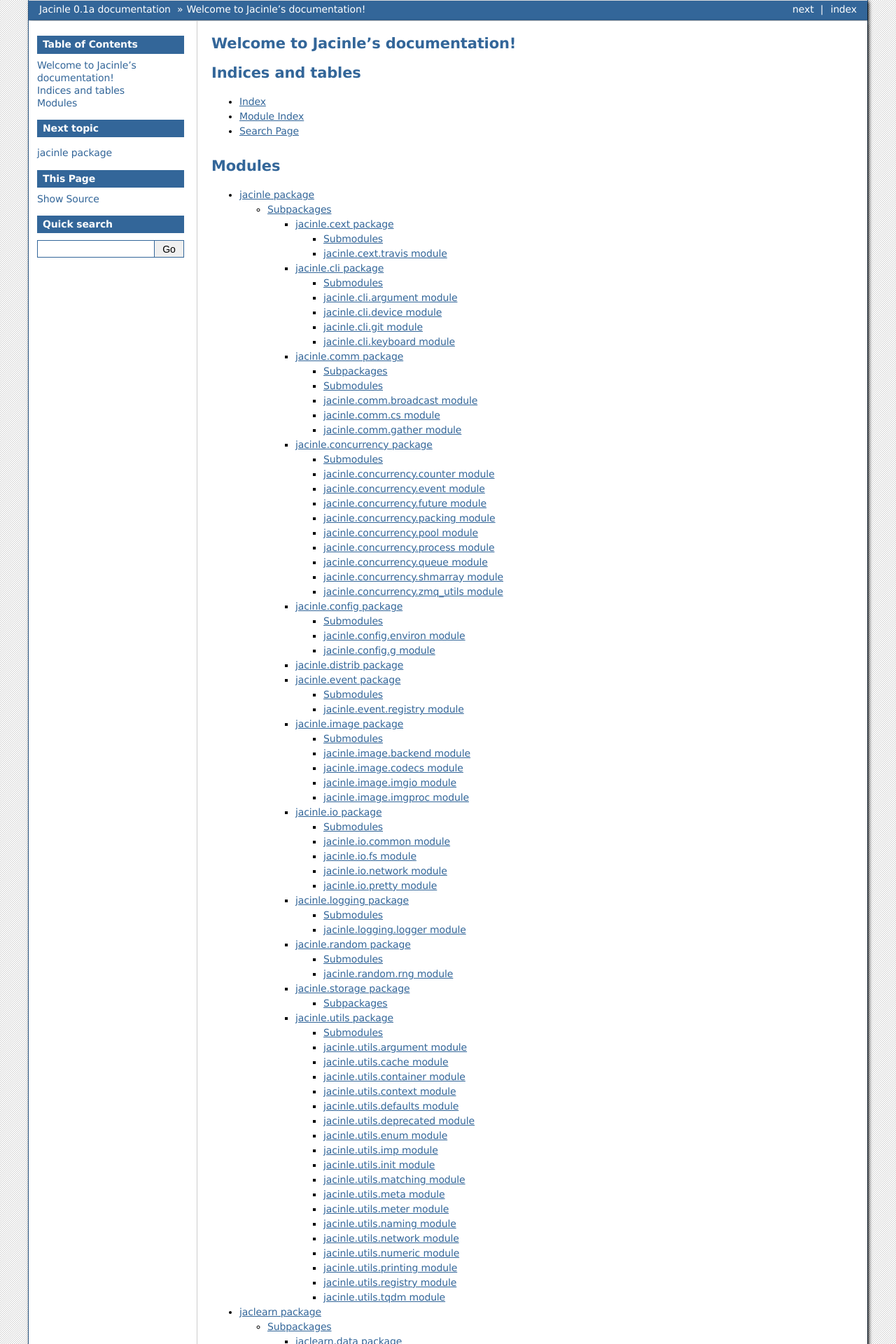
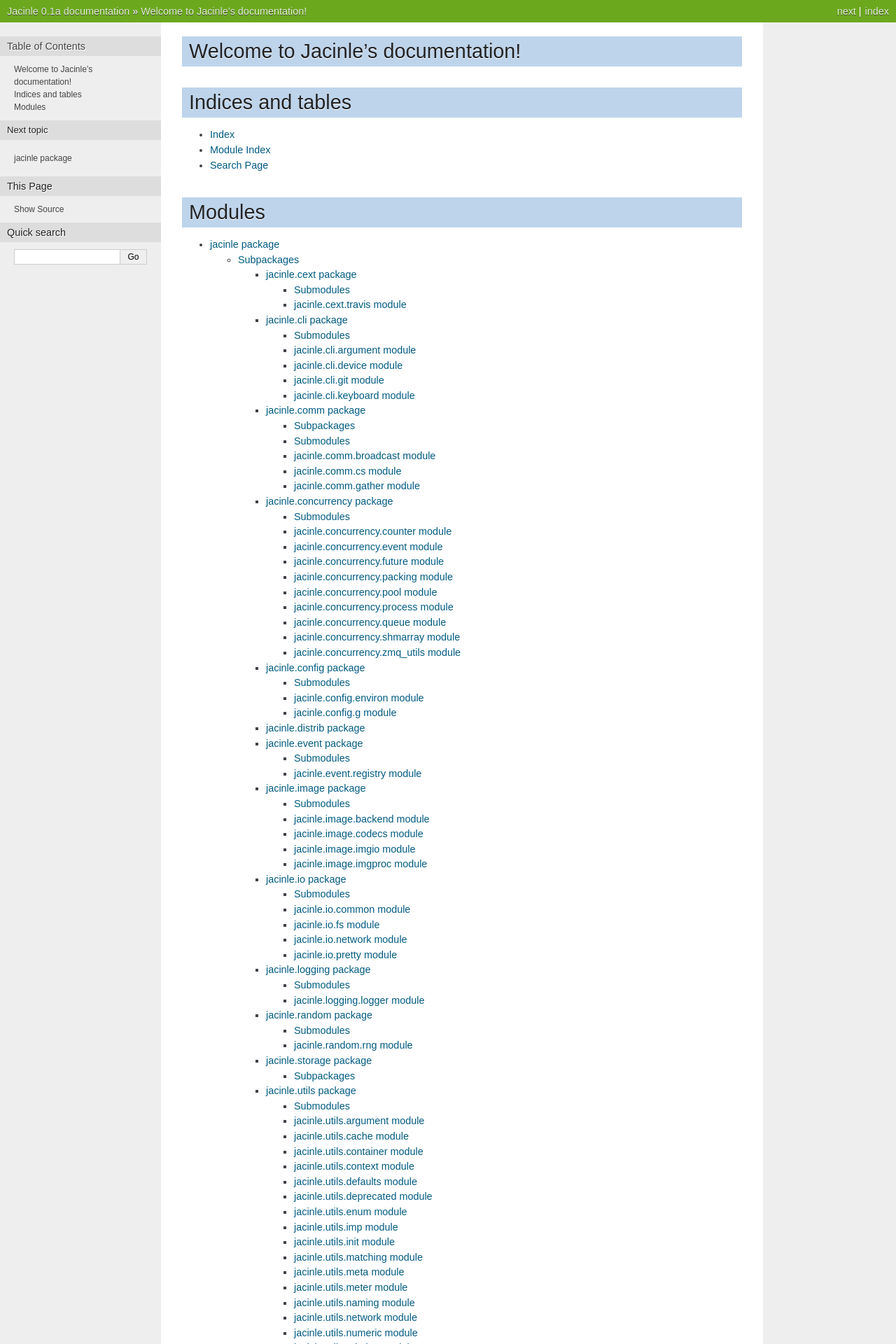
Before and after one commit to enthusiastdev121/Jacinle, a Sphinx documentation site: the page built from docs/source/index.rst, in a window 1280 px wide. Shown: the top 1920 px of the page at 70% size. Built offline with Sphinx 7.4.7, drawn with Linux system fonts in a browser that asks for light colours.

Commit message:
[rtd] i just wanna try

```diff
--- a/docs/source/conf.py
+++ b/docs/source/conf.py
@@ -87,7 +87,7 @@ todo_include_todos = False
 # The theme to use for HTML and HTML Help pages.  See the documentation for
 # a list of builtin themes.
 #
-html_theme = 'bizstyle'
+html_theme = 'nature'
 
 # Theme options are theme-specific and customize the look and feel of a theme
 # further.  For a list of options available for each theme, see the
```
